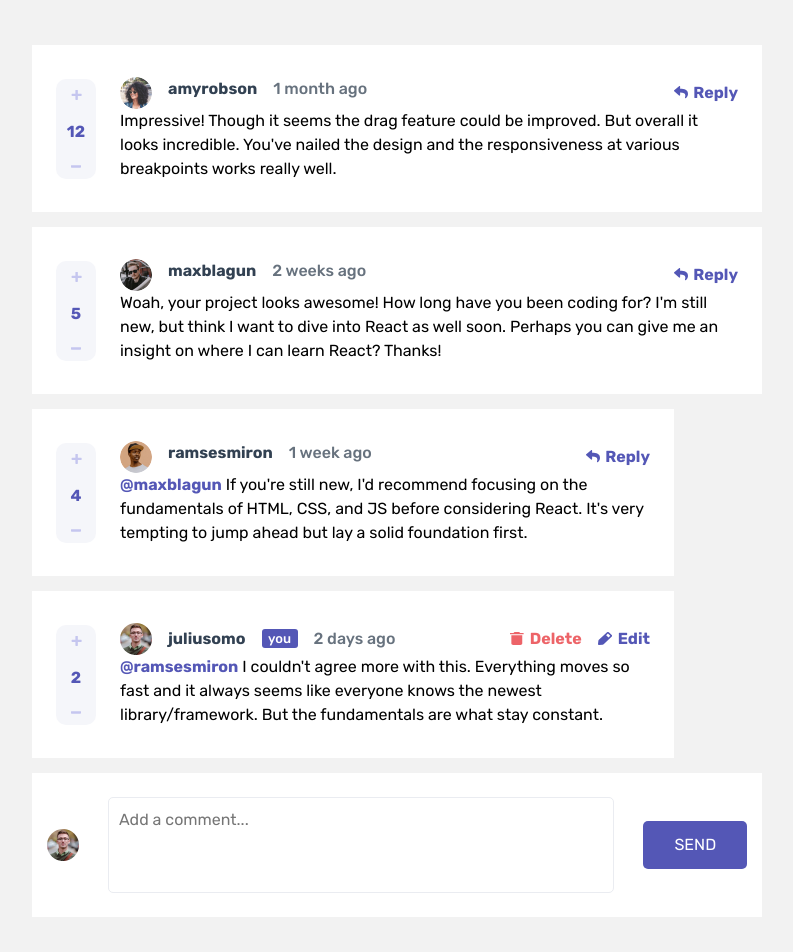
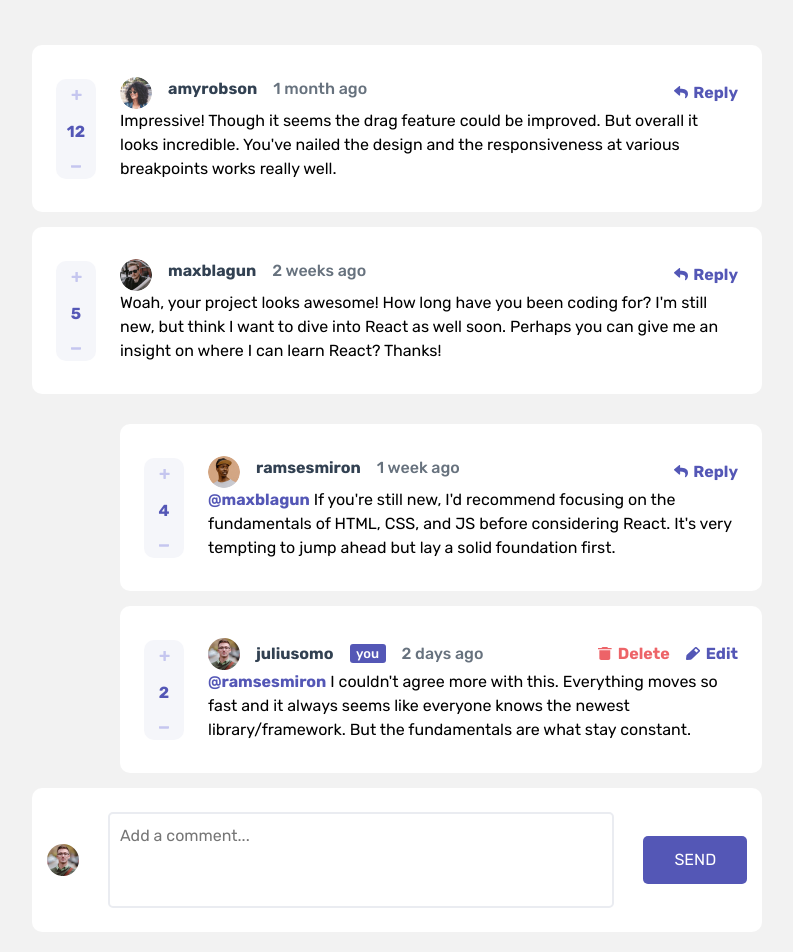
Before and after one commit to Sheddiey/interactive-comment-section-part-2, a React (Create React App) app: page / in a window 1280 px wide. Shown: the top 952 px of the page, without its empty margins (243-1036 px from the left). Built offline with nearby package versions, Linux system fonts and the light colour scheme.

Commit message:
added border radius to components

```diff
--- a/src/Components/InteractiveComments.jsx
+++ b/src/Components/InteractiveComments.jsx
@@ -5,13 +5,12 @@ import reply from "./images/icon-reply.svg";
 import deleteIcon from "./images/icon-delete.svg";
 import editIcon from "./images/icon-edit.svg";
 import juliusomo from "./images/avatars/image-juliusomo.webp";
-import { ReactComponent as IconPlus} from './images/icons.svg#icon-plus'
 import { data } from "./data.js";
 
 export default function InteractiveComments() {
   const [isData, setIsData] = useState(data);
   return (
-    <div>
+    <div className="interactive-comments">
       <Comment isData={isData} />
       <Reply isData={isData} />
       <AddComment />
--- a/src/index.css
+++ b/src/index.css
@@ -96,6 +96,13 @@ body {
   align-items: center;
   margin: 30px;
 }
+/* interactive comments component */
+.interactive-comments{
+  display: grid;
+  justify-items: right;
+}
+
+
 
 /* commemt component */
 .comment {
@@ -105,6 +112,7 @@ body {
   width: 730px;
   height: 167px;
   background-color: var(--white);
+  border-radius: 10px;
 }
 .comment-left {
   min-height: 72px;
@@ -120,6 +128,7 @@ body {
   width: 642px;
   height: 167px;
   background-color: var(--white);
+  border-radius: 10px;
 }
 .reply-left h4 {
   min-height: 72px;
@@ -254,6 +263,7 @@ body {
   width: 730px;
   height: 144px;
   background-color: var(--white);
+  border-radius: 10px;
 }
 .add-comment img {
   height: 32px;
@@ -265,7 +275,7 @@ body {
   resize: none;
   padding: 10px;
   border-radius: 5px;
-  border: 1px solid var(--light-gray);
+  border: 2px solid var(--light-gray);
 }
 .add-comment textarea:focus {
   border: 0;
```
